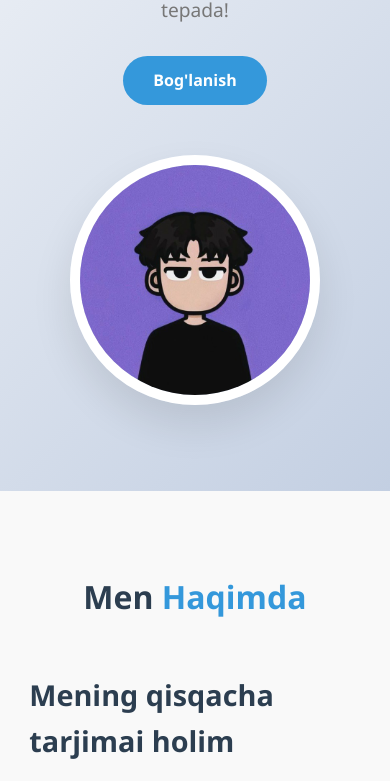
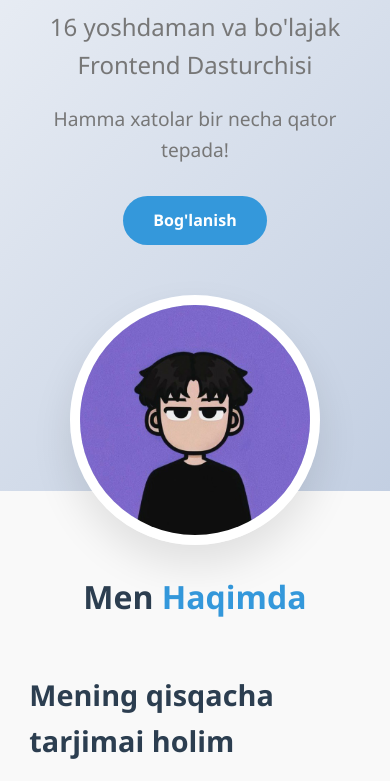
Before and after one commit to alisherwebb/olimovku, a plain HTML site: page index.html in a window 390 px wide. Shown: the part 353-1134 px from the top of the page. Drawn offline with Linux system fonts and the light colour scheme; a script that the page names is missing.

Commit message:
responsive qo'shildi

```diff
--- a/style.css
+++ b/style.css
@@ -469,14 +469,12 @@ nav ul li a:hover::after {
   resize: vertical;
 }
 
-
 footer {
   background-color: var(--secondary-color);
   color: white;
   text-align: center;
   padding: 20px 0;
 }
-
 
 @media (max-width: 992px) {
   .hero .container {
@@ -558,6 +556,11 @@ footer {
   .hero-content h1 {
     font-size: 2rem;
   }
+  .hero .container {
+    flex-direction: column;
+    text-align: center;
+
+  }
 
   .image-wrapper {
     width: 250px;
@@ -568,3 +571,10 @@ footer {
     grid-template-columns: 1fr;
   }
 }
+@media (max-width: 400px) {
+  .hero .container {
+    flex-direction: column;
+    text-align: center;
+    margin-bottom: -280px;
+  }
+}
```
